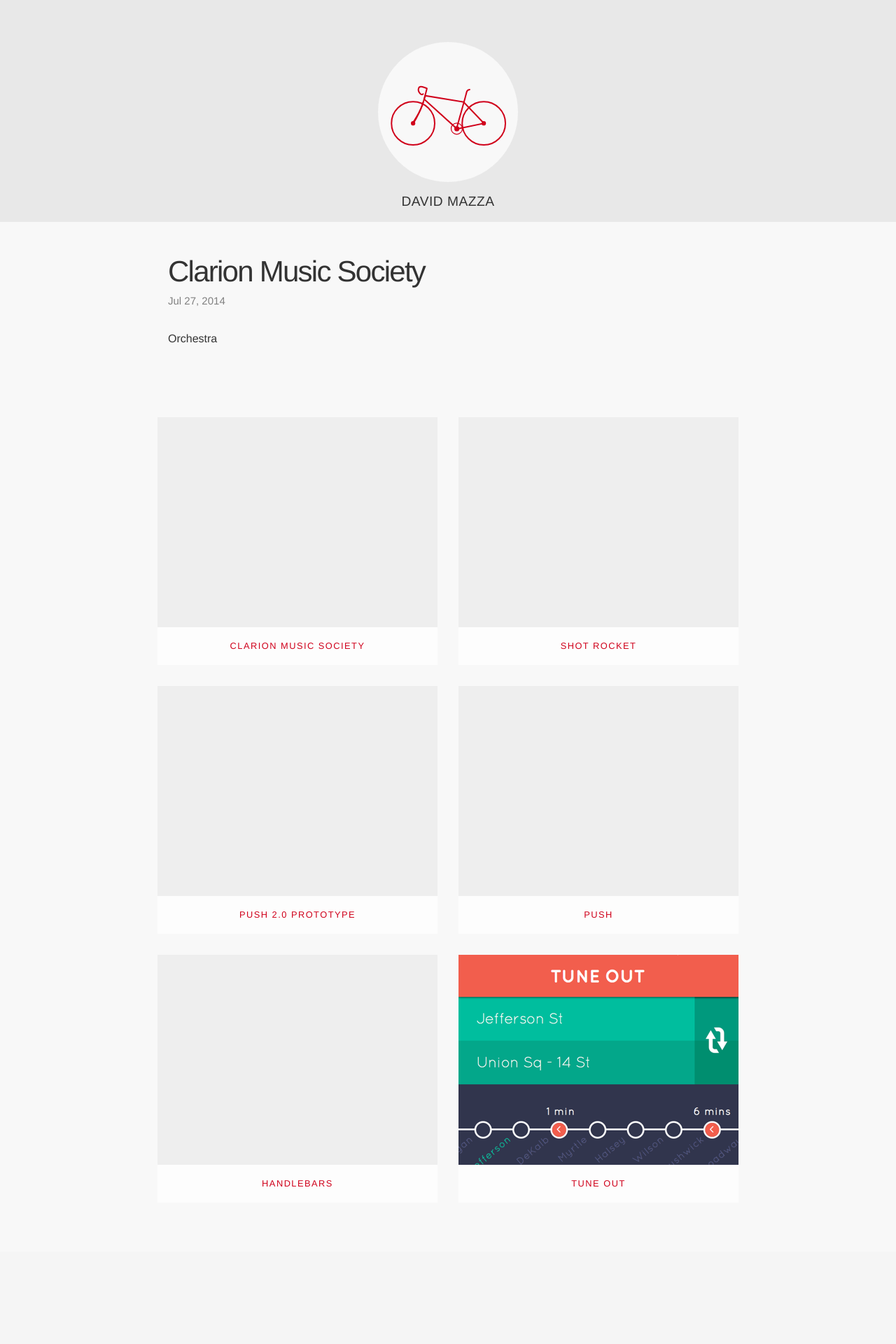
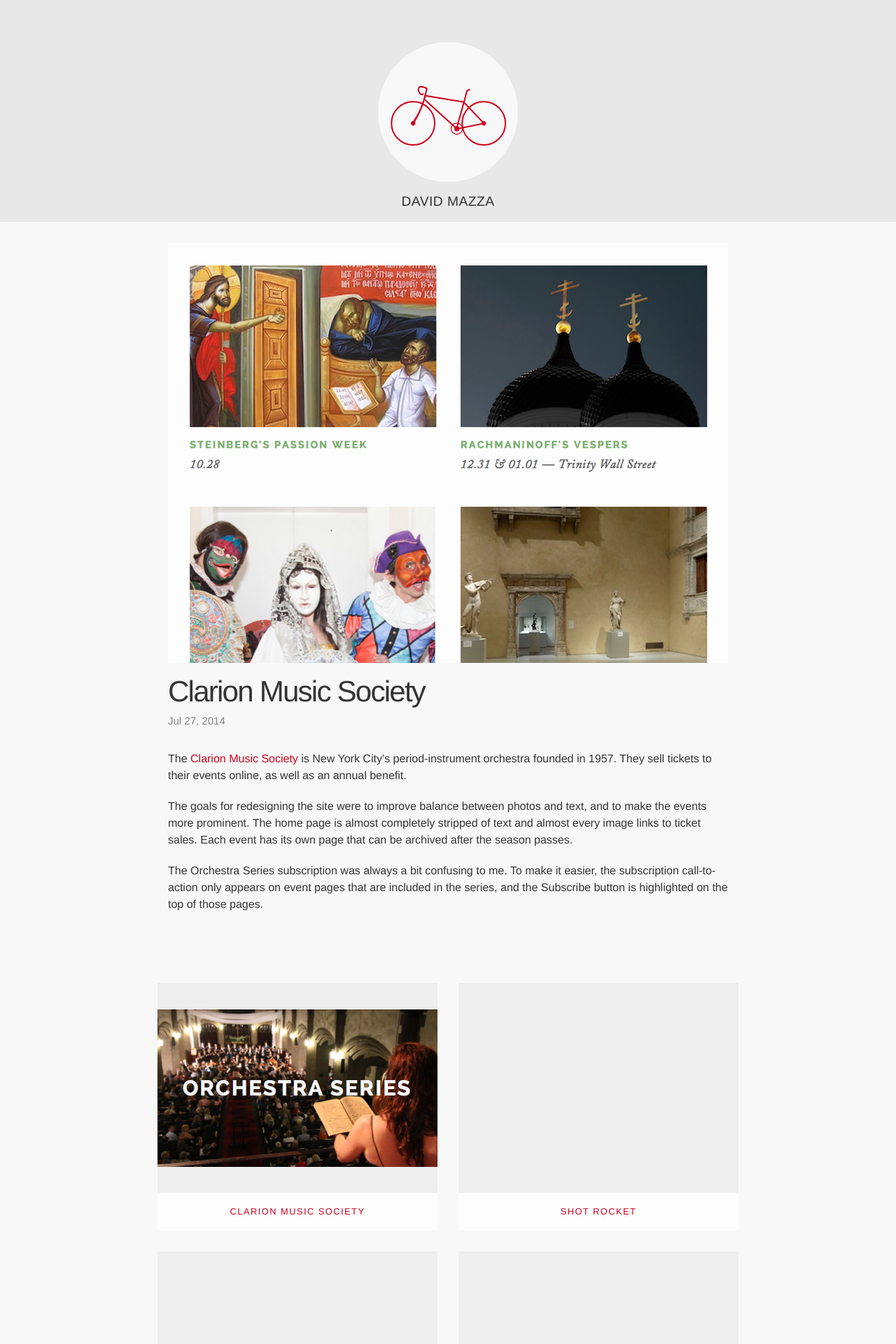
Before and after one commit to dmzza/dmzza, a Jekyll site: the page built from _posts/2014-07-27-clarion.md, in a window 1280 px wide. Shown: the top 1920 px of the page at 70% size. Built offline with Jekyll 4.4.1, drawn with Linux system fonts in a browser that asks for light colours; nearby versions of some CDN libraries; before the commit the page ends 1788 px from its top, so only the background shows below that; grey boxes are pictures that could not be loaded.

Commit message:
Clarion and a css refactoring

```diff
--- a/_posts/2014-07-27-clarion.md
+++ b/_posts/2014-07-27-clarion.md
@@ -3,6 +3,12 @@
 title:  "Clarion Music Society"
 date:   2014-07-27 00:00:00
 categories: portfolio web
+thumbnail: "/img/Clarion Music Society 2.png"
+hero: "/img/Clarion Music Society@2x.png"
 ---
 
-Orchestra
+The [Clarion Music Society](http://clarionsociety.org) is New York City's period-instrument orchestra founded in 1957. They sell tickets to their events online, as well as an annual benefit.
+
+The goals for redesigning the site were to improve balance between photos and text, and to make the events more prominent. The home page is almost completely stripped of text and almost every image links to ticket sales. Each event has its own page that can be archived after the season passes.
+
+The Orchestra Series subscription was always a bit confusing to me. To make it easier, the subscription call-to-action only appears on event pages that are included in the series, and the Subscribe button is highlighted on the top of those pages.
--- a/css/main.css
+++ b/css/main.css
@@ -326,14 +326,9 @@
 
 .post pre.terminal code { background-color: #333; }
 
-.blank {
-	width:100%;
-	background-color:#eee;
-}
+img.blank { content:url("../img/blank.png"); }
 
-img.blank {
-  content:url("../img/blank.png");
-}
+img.img-responsive { background-color:#eee; }
 
 /* Syntax highlighting styles */
 /* ----------------------------------------------------------*/
```
Also changed, not shown: img/Clarion Music Society 2.png (added), img/Clarion Music Society.png (added), img/Clarion Music Society@2x.png (added).
